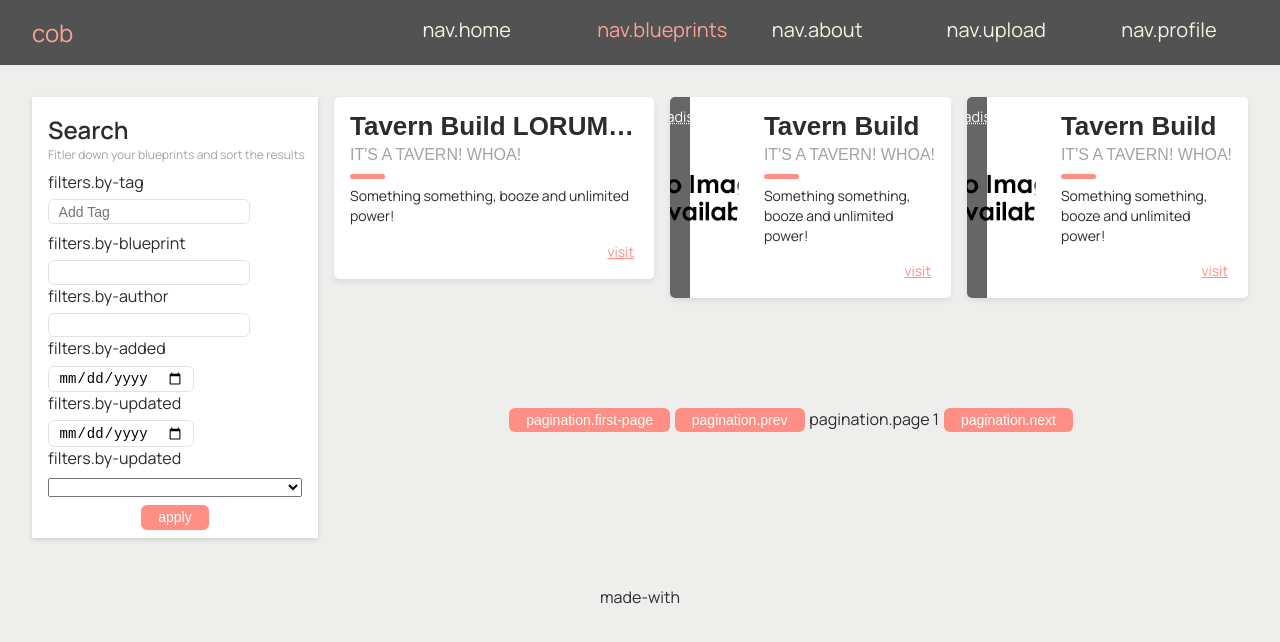
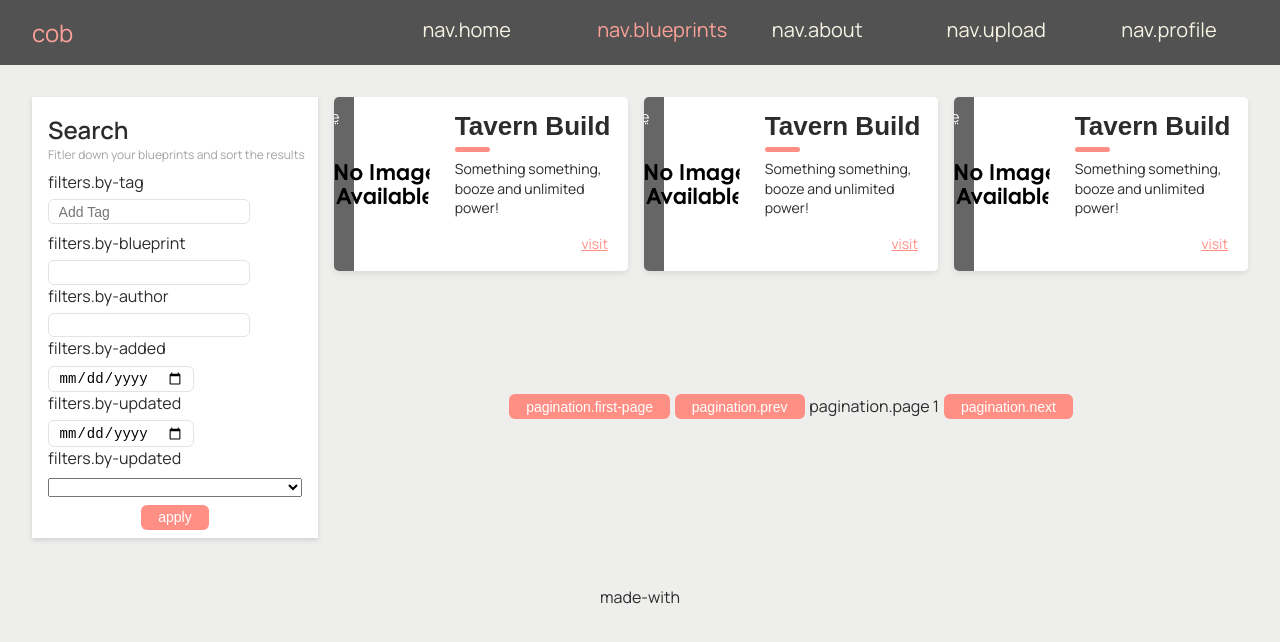
Before and after one commit to dhershman1/cob-2, a Vue app: page /blueprints in a window 1280 px wide. Shown: the top 642 px of the page. Built offline with nearby package versions, Linux system fonts and the light colour scheme.

Commit message:
Removed: h2 tag as it just took up space

```diff
--- a/src/views/Blueprints.vue
+++ b/src/views/Blueprints.vue
@@ -14,8 +14,7 @@
       <div>
         <preview-card>
           <template #preview-content>
-            <h1>Tavern Build LORUM IPSUM EXTRA TEXT OMG</h1>
-            <h2>It's a Tavern! Whoa!</h2>
+            <h1>Tavern Build</h1>
             <p>Something something, booze and unlimited power!</p>
           </template>
         </preview-card>
@@ -24,7 +23,6 @@
         <preview-card>
           <template #preview-content>
             <h1>Tavern Build</h1>
-            <h2>It's a Tavern! Whoa!</h2>
             <p>Something something, booze and unlimited power!</p>
           </template>
         </preview-card>
@@ -33,7 +31,6 @@
         <preview-card>
           <template #preview-content>
             <h1>Tavern Build</h1>
-            <h2>It's a Tavern! Whoa!</h2>
             <p>Something something, booze and unlimited power!</p>
           </template>
         </preview-card>
```
